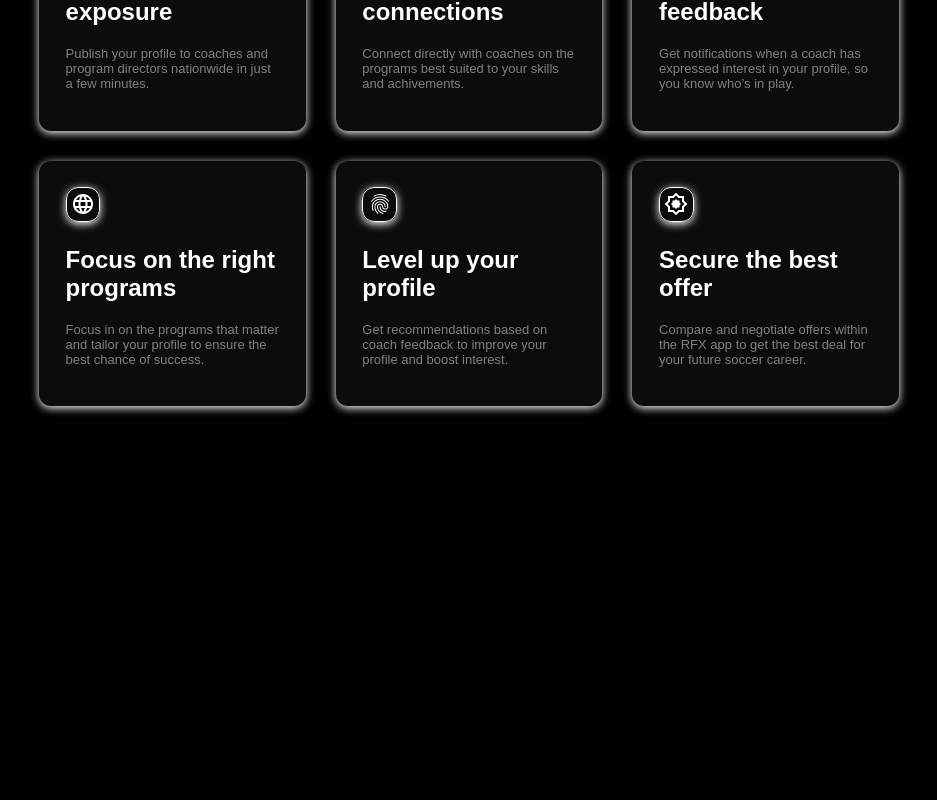
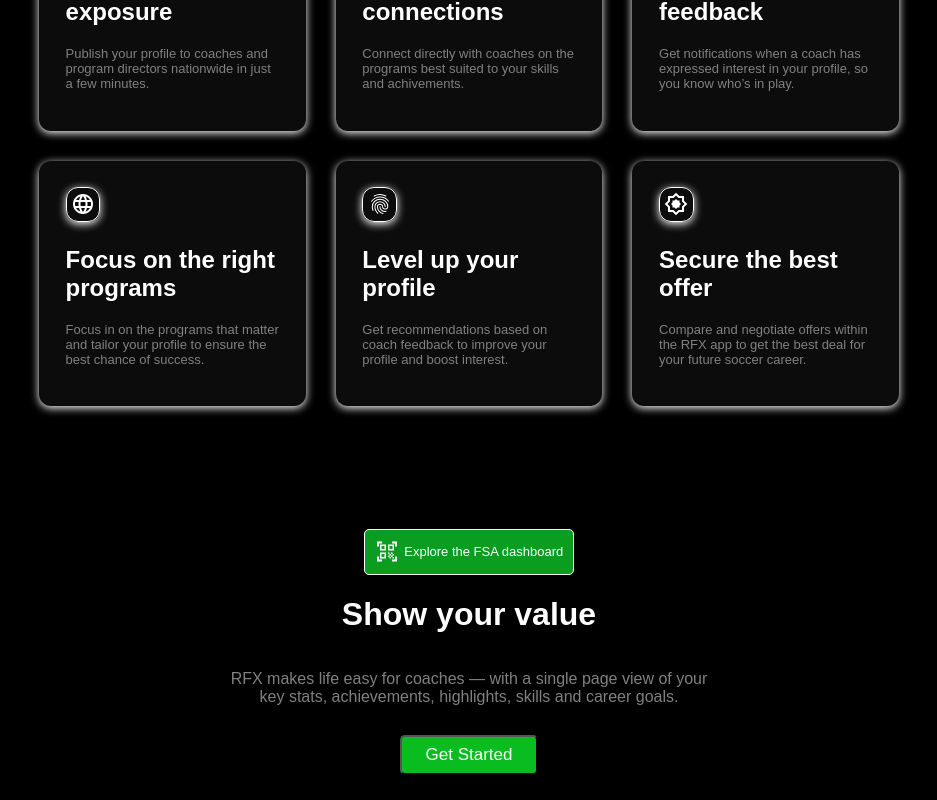
Before and after one commit to Jacopo-Sassi/sito-react, a React (Vite) app: page / in a window 1280 px wide. Shown: the part 5625-6425 px from the top of the page, without its empty margins (171-1108 px from the left). Before the commit the page ends 6241 px from the top, so only its background shows below. Built offline with nearby package versions, Linux system fonts and the light colour scheme; a web font is replaced by a local one.

Commit message:
created SHOW YOUR VALUE section

```diff
--- a/src/components/Main.jsx
+++ b/src/components/Main.jsx
@@ -118,6 +118,15 @@ function Main() {
           <p className="card-grid-text">Compare and negotiate offers within the RFX app to get the best deal for your future soccer career.</p>
         </div>
       </div>
+      <div className="article-card">
+        <img src="code.svg" alt="code" className="article-icon"/>
+        <p className="article-card-text">Explore the FSA dashboard</p>
+      </div>
+      <h1 className="article-title">Show your value</h1>
+      <div className="article-description">
+      <p className="article-description-text">RFX makes life easy for coaches — with a single page view of your key stats, achievements, highlights, skills and career goals.</p>
+      </div>
+      <button className="btn">Get Started</button>
     </div>
   );
 }
```
Also changed, not shown: public/code.svg (added).
